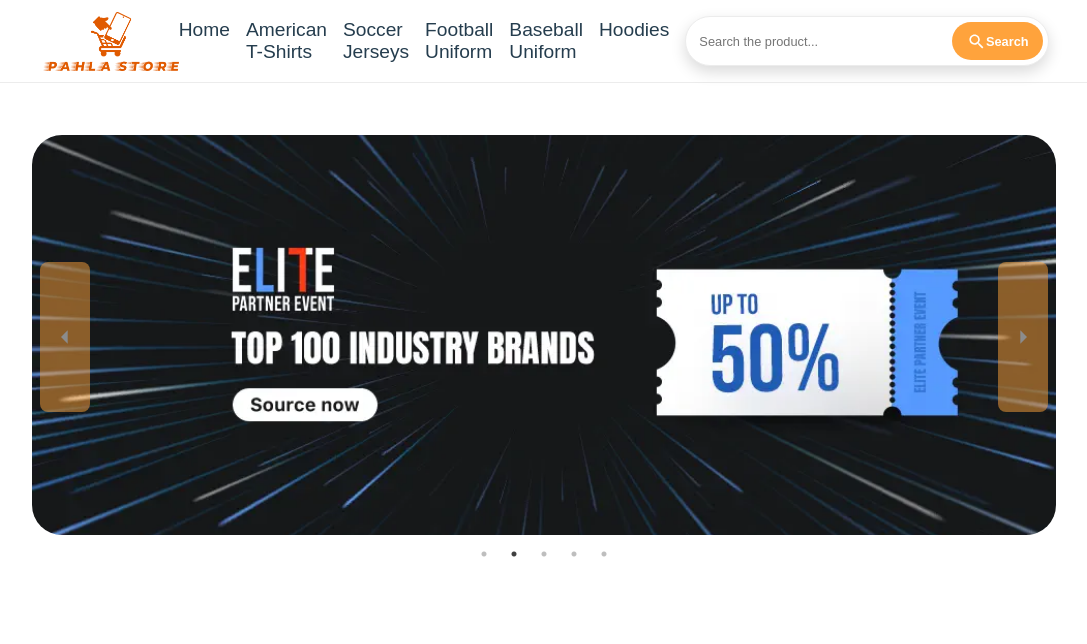
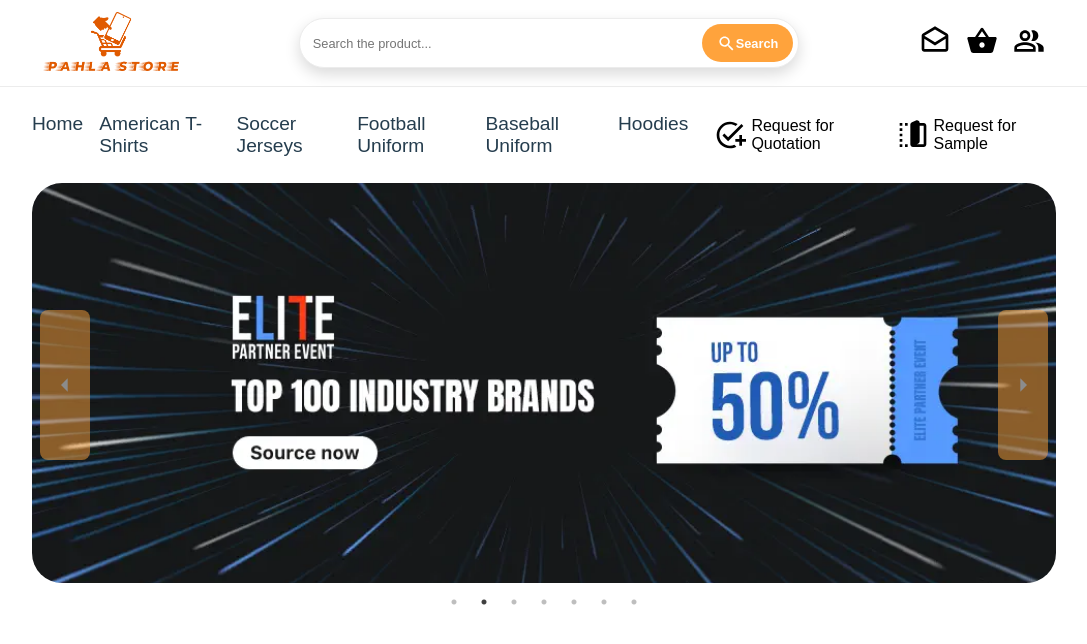
Before and after one commit to almasrafaqat/pahla-b2b, a React (Create React App) app: page / in a window 1280 px wide. Shown: the top 644 px of the page, without its empty margins (96-1183 px from the left). Built offline with nearby package versions, Linux system fonts and the light colour scheme.

Commit message:
Header for Desktop

```diff
--- a/src/component/header/header.components.jsx
+++ b/src/component/header/header.components.jsx
@@ -1,30 +1,25 @@
-import { IconSearch, Link, SearchContainer } from "../../globalStyle"
+import { CartIcon, DraftIcon, IconSearch, Link, SearchContainer, UserIcon } from "../../globalStyle"
 import Button, { BUTTON_TYPE_CLASSES } from "../button/button.component"
 import Input from "../input/input.component"
-import { Header, Logo, MainContainer, Navigation } from "./header.style"
+import { AccountLinks, Header, Logo, MainContainer } from "./header.style"
 
 const HeaderDesktop = () => {
 
   return (
     <MainContainer>
       <Header>
-        <Logo src="/img/logo/pahla-store-logo.png" />
-        <Navigation>
-          <ul>
-            <li><Link to="/">Home</Link></li>
-            <li><Link to="/">American T-Shirts</Link></li>
-            <li><Link to="/">Soccer Jerseys</Link></li>
-            <li><Link to="/">Football Uniform</Link></li>
-            <li><Link to="/">Baseball Uniform</Link></li>
-            <li><Link to="/">Hoodies</Link></li>
-          </ul>
-        </Navigation>
+        <Link to="/"><Logo src="/img/logo/pahla-store-logo.png" /></Link>
         <SearchContainer>
-        <Input placeholder="Search the product..." type="text" />
+          <Input placeholder="Search the product..." type="text" />
           <Button buttonType={BUTTON_TYPE_CLASSES.search_btn}>
             <IconSearch />Search
           </Button>
         </SearchContainer>
+        <AccountLinks>
+          <DraftIcon />
+          <CartIcon />
+          <UserIcon />
+        </AccountLinks>
       </Header>
     </MainContainer>
   )
--- a/src/component/header/header.style.jsx
+++ b/src/component/header/header.style.jsx
@@ -10,8 +10,8 @@ export const Header = styled.header`
   background-color: #fff;
   padding: 0.7rem;
   display: flex;
+  align-items: center;
   justify-content: space-between;
-  align-items: center;
 
 `;
 
@@ -21,15 +21,12 @@ export const Logo = styled.img`
   border-radius: 5px 0 0 0;
 `;
 
-export const Navigation = styled.nav`
-  ul {
-      list-style-type: none;
-      display: flex;
+
+export const AccountLinks = styled.div`
+    svg{
+      margin-right: 15px;
     }
-
-    ul li {
-      margin-right: 1rem;
-      cursor: pointer;
-      font-size: 1.2rem;
-    }
+    svg:last-child {
+    margin-right: 0;
+  }
 `;
--- a/src/component/input/input.style.jsx
+++ b/src/component/input/input.style.jsx
@@ -3,14 +3,16 @@ import styled from 'styled-components';
 export const InputContainer = styled.div`
   display: flex;
   align-items: center;
+  width: 100%;
 `;
 
 export const StyledInput = styled.input`
   padding: 0.5rem;
-  margin-right: ${(props) => (props.hasButton ? '1rem' : '5rem')};
+  margin-right: ${(props) => (props.hasButton ? '1rem' : '0')};
   border: none;
   border-radius: 25px;
   outline: none;
   font-size: 0.8rem;
+  width: 100%;
 
 `;
--- /dev/null
+++ b/src/component/navbar/navbar.component.jsx
@@ -0,0 +1,37 @@
+import React from 'react'
+import { Header, HeaderSection, IconBody, IconsContainer, Navigation } from './navbar.style'
+import {  Link, QuotationIcon, SampleIcon } from '../../globalStyle'
+
+
+const Navbar = () => {
+  return (
+    <HeaderSection>
+      <Header>
+        <Navigation>
+        <ul>
+          <li><Link to="/">Home</Link></li>
+          <li><Link to="/">American T-Shirts</Link></li>
+          <li><Link to="/">Soccer Jerseys</Link></li>
+          <li><Link to="/">Football Uniform</Link></li>
+          <li><Link to="/">Baseball Uniform</Link></li>
+          <li><Link to="/">Hoodies</Link></li>
+        </ul>
+      </Navigation>
+        <IconBody>
+          <IconsContainer>
+            <QuotationIcon />
+            <span style={{ marginLeft: "5px" }}>Request for Quotation</span>
+          </IconsContainer>
+          <IconsContainer>
+            <SampleIcon />
+            <span style={{ marginLeft: "5px" }}>Request for Sample</span>
+          </IconsContainer>
+        </IconBody>
+
+
+      </Header>
+    </HeaderSection>
+  )
+}
+
+export default Navbar;
--- /dev/null
+++ b/src/component/navbar/navbar.style.jsx
@@ -0,0 +1,39 @@
+import styled from "styled-components";
+
+
+export const HeaderSection = styled.section`
+   margin-top: 2%;
+`;
+
+export const Header = styled.div`
+   max-width: 80%;
+   margin: 0 auto;
+   display: flex;
+   align-items: center;
+   justify-content: space-between;
+`;
+
+export const Navigation = styled.nav`
+  ul {
+      list-style-type: none;
+      display: flex;
+    }
+
+    ul li {
+      margin-right: 1rem;
+      cursor: pointer;
+      font-size: 1.2rem;
+    }
+`;
+
+export const IconBody = styled.div`
+  display: flex;
+`;
+
+export const IconsContainer = styled.div`
+  display: flex;
+  align-items: center;
+  justify-content: center;
+  margin: 0 10px;
+
+`;
--- a/src/component/slider/slider.component.jsx
+++ b/src/component/slider/slider.component.jsx
@@ -1,14 +1,15 @@
-import React from "react";
+import React, { useState } from "react";
 import Slider from "react-slick";
 import "slick-carousel/slick/slick.css";
 import "slick-carousel/slick/slick-theme.css";
-import "./slider.style.jsx";
 import { SliderContainer, SliderSection } from "./slider.style.jsx";
 import { ArrowLeft, ArrowRight, SliderButton } from "../../globalStyle.js";
+import { Sliders } from "../../data.js";
 
 
 
 const PrimarySlider = () => {
+  const [slide, setSlide] = useState(null);
   var settings = {
     dots: true,
     infinite: true,
@@ -50,17 +51,15 @@ const PrimarySlider = () => {
   return (
     <SliderSection>
       <SliderContainer>
-        <SliderButton direction="left">
+        <SliderButton direction="left" onClick={() => slide?.slickPrev()}>
           <ArrowLeft />
         </SliderButton>
-        <Slider {...settings}>
-          <img src="./img/slider/img1.webp" className="slider-image" alt="slider1" />
-          <img src="./img/slider/img2.webp" className="slider-image" alt="slider2"/>
-          <img src="./img/slider/img3.webp" className="slider-image" alt="slider3"/>
-          <img src="./img/slider/img4.webp" className="slider-image" alt="slider4"/>
-          <img src="./img/slider/img5.webp" className="slider-image" alt="slider5"/>
+        <Slider ref={setSlide} {...settings}>
+          {
+            Sliders.map((slider, index) => (<img key={index} src={slider.image} className="slider-image" alt={slider.image} />))
+          }
         </Slider>
-        <SliderButton direction="right">
+        <SliderButton direction="right" onClick={() => slide?.slickNext()}>
           <ArrowRight />
         </SliderButton>
       </SliderContainer>
--- a/src/component/slider/slider.style.jsx
+++ b/src/component/slider/slider.style.jsx
@@ -7,7 +7,7 @@ export const SliderContainer = styled.div`
    max-width: 80%;
    position: relative;
    margin: 0 auto;
-   margin-top: 4%;
+   margin-top: 2%;
    width: 100%;
 
    ${Mobile({ maxWidth: "95%" })}
--- /dev/null
+++ b/src/data.js
@@ -0,0 +1,44 @@
+export const Sliders = [
+  {
+    id: 1,
+    title: "Milks and Dairies",
+    image: "./img/slider/img1.webp",
+    bg: "#FFFCEB",
+  },
+  {
+    id: 2,
+    title: "Milks and Dairies",
+    image: "./img/slider/img2.webp",
+    bg: "#FFFCEB",
+  },
+  {
+    id: 3,
+    title: "Milks and Dairies",
+    image: "./img/slider/img3.webp",
+    bg: "#FFFCEB",
+  },
+  {
+    id: 4,
+    title: "Milks and Dairies",
+    image: "./img/slider/img4.webp",
+    bg: "#FFFCEB",
+  },
+  {
+    id: 5,
+    title: "Milks and Dairies",
+    image: "./img/slider/img5.webp",
+    bg: "#FFFCEB",
+  },
+  {
+    id: 6,
+    title: "Milks and Dairies",
+    image: "./img/slider/img6.webp",
+    bg: "#FFFCEB",
+  },
+  {
+    id: 7,
+    title: "Milks and Dairies",
+    image: "./img/slider/img7.webp",
+    bg: "#FFFCEB",
+  },
+]
--- a/src/globalStyle.js
+++ b/src/globalStyle.js
@@ -1,4 +1,4 @@
-import { ArrowLeftOutlined, ArrowRightOutlined, SearchOutlined } from "@mui/icons-material";
+import { AddTask, ArrowLeftOutlined, ArrowRightOutlined, DevicesFold, DraftsOutlined, PeopleAltOutlined, SearchOutlined, ShoppingBasket } from "@mui/icons-material";
 import { NavLink } from "react-router-dom";
 import styled, { createGlobalStyle } from "styled-components";
 import { IpadTablets, Mobile } from "./responsive";
@@ -38,13 +38,6 @@ export const theme = {
 export const Link = styled(NavLink)`
   text-decoration: none;
   color: ${({ theme }) => theme.colors.black};
-  transition: ${({ theme }) => theme.colors.transition};;
-
-  &:hover{
-    background-color: ${({ theme }) => theme.colors.primary};
-    padding: 5px;
-    border-radius: 5px;
-  }
 `;
 
 export const SliderButton = styled.div`
@@ -87,6 +80,28 @@ export const ArrowLeft = styled(ArrowLeftOutlined)`
 export const IconSearch = styled(SearchOutlined)`
   font-size: 1.2rem!important;
 `
+
+export const CartIcon = styled(ShoppingBasket)`
+  font-size: 2rem!important;
+  cursor: pointer;
+`;
+export const UserIcon = styled(PeopleAltOutlined)`
+  font-size: 2rem!important;
+  cursor: pointer;
+`;
+export const DraftIcon = styled(DraftsOutlined)`
+  font-size: 2rem!important;
+  cursor: pointer;
+`;
+export const QuotationIcon = styled(AddTask)`
+  font-size: 2rem!important;
+  cursor: pointer;
+`;
+export const SampleIcon = styled(DevicesFold)`
+  font-size: 2rem!important;
+  cursor: pointer;
+`;
+
 export const SearchContainer = styled.div`
   border: 1px solid ${({theme}) => theme.colors.border};
   padding: 5px;
--- a/src/pages/HomePage.jsx
+++ b/src/pages/HomePage.jsx
@@ -3,8 +3,7 @@ import HeaderDesktop from '../component/header/header.components'
 import PrimarySlider from '../component/slider/slider.component'
 import "../responsive.css";
 import HeaderMobile from '../component/header-mobile/header-mobile.component';
-
-
+import Navbar from '../component/navbar/navbar.component';
 
 
 const HomePage = () => {
@@ -12,10 +11,13 @@ const HomePage = () => {
     <>
       <div className="Desktop">
         <HeaderDesktop />
+        <Navbar />
       </div>
       <div className="Mobile">
         <HeaderMobile />
+        <Navbar />
       </div>
+
 
       <PrimarySlider />
     </>
```
